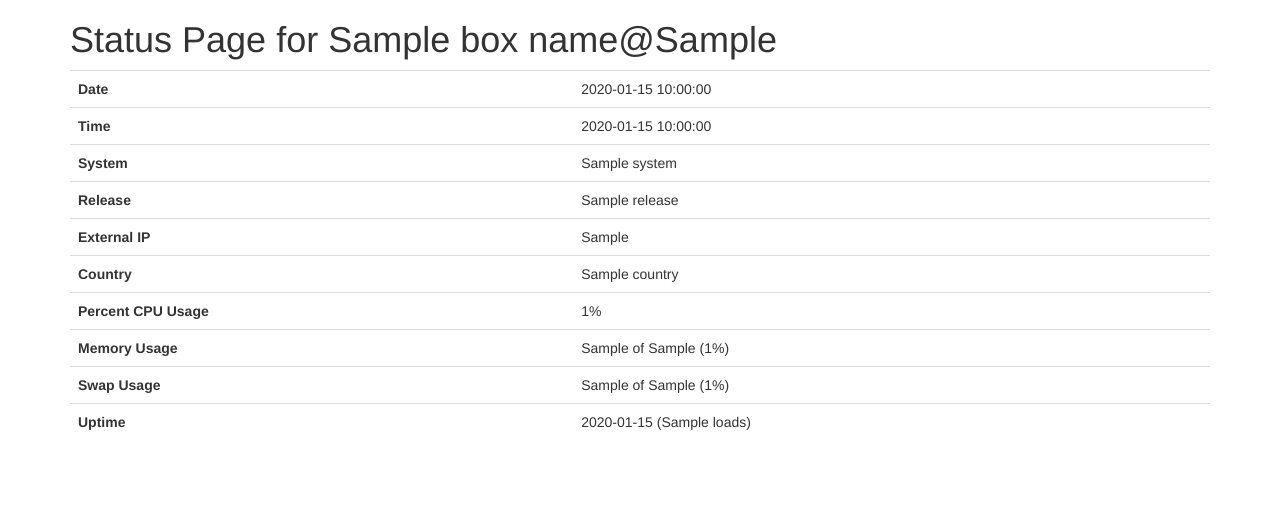
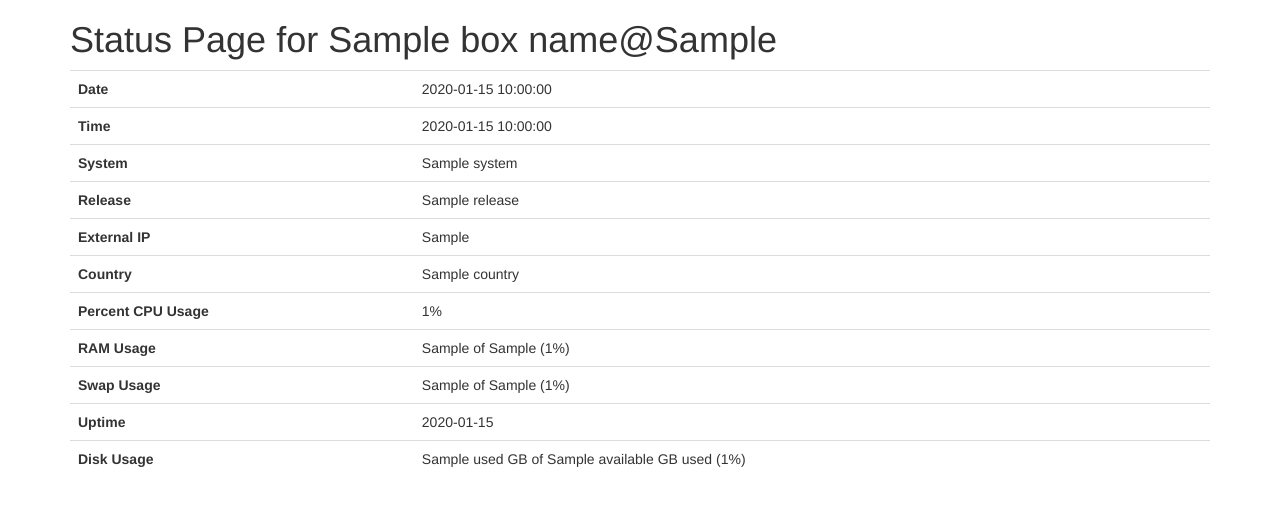
Before and after one commit to Michael-F-Bryan/Server-Status, a Flask app: template templates/home.html in a window 1280 px wide. Shown: the part 52-558 px from the top of the page. Run offline with Flask 2, Linux system fonts and the light colour scheme; the template is opened without the code that fills it: most values are stand-ins (such as "Sample title", 1, 10 or a date in 2020); some libraries are stand-ins or nearby versions.

Commit message:
Tidied up the template and added filesystem usage

```diff
--- a/main.py
+++ b/main.py
@@ -1,3 +1,5 @@
+#!/usr/bin/env python3
+
 import sys
 import json
 import argparse
@@ -22,6 +24,10 @@ class Cacher:
         self.resolution = resolution
         self.active = False
         self.thread = None
+
+        self.int_ip = None
+        self.ext_ip = None
+        self.country = 'Dunno Yet'
 
     def start(self):
         app.logger.info('Cacher started')
@@ -75,12 +81,9 @@ def humansize(nbytes):
 
 
 def get_uptime():
-    pretty_ut = subprocess.Popen(['uptime', '-p'],
+    uptime = subprocess.Popen(['uptime'],
             stdout=subprocess.PIPE, shell=True).stdout.read().decode('utf-8')
-    loads = subprocess.Popen(['uptime'],
-            stdout=subprocess.PIPE, shell=True).stdout.read().decode('utf-8').split()[-3:]
-    loads = ' '.join(loads)
-    return pretty_ut, loads
+    return uptime
 
 
 def parse_processes():
@@ -125,6 +128,20 @@ def parse_processes():
 
     return ps
 
+def filesystem_usage():
+    import pdb; pdb.set_trace()
+    df = subprocess.Popen(['df', '/'], stdout=subprocess.PIPE)
+    output = df.stdout.read().decode('utf-8')
+    output = output.split("\n")[1].split()
+    size, used, available, percent, mountpoint = [int(x) for x in
+    output[1:-2]] + output[-2:]
+
+    Usage = namedtuple('Usage', ['used', 'available', 'percent'])
+    usage = Usage('{:.1f}'.format(used/10e5),
+                  '{:.1f}'.format((used + available)/10e5),
+                  '{:.1f}'.format(100*used/(used + available)))
+    return usage
+
 
 @app.route('/')
 def root():
@@ -148,7 +165,7 @@ def root():
     swap_memory = list(map(humansize, swap_memory))
     pc_swap_memory = psutil.swap_memory().percent
 
-    uptime, loads = get_uptime()
+    uptime= get_uptime()
 
     response = make_response(render_template('home.html',
         box_name=box_name,
@@ -165,7 +182,7 @@ def root():
         swap_memory=swap_memory,
         percent_swap_memory=pc_swap_memory,
         uptime=uptime,
-        loads=loads,
+        fs=filesystem_usage(),
     ))
     return response
 
@@ -183,7 +200,7 @@ def get_processes():
 
 def main(argv):
     parser = argparse.ArgumentParser()
-    parser.add_argument('-p', '--port', dest='port', default=8000,
+    parser.add_argument('-p', '--port', dest='port', default=8000, type=int,
             help='The port to serve the website on')
     parser.add_argument('-d', '--debug', dest='debug', action='store_true',
             help='Start the website in debug mode')
@@ -202,5 +219,14 @@ def main(argv):
     cache.stop()
 
 
+# This is so gunicorn starts the cacher with the application
+def on_starting(server):
+    cache.start()
+
+def on_exit(server):
+    cache.stop()
+
+cache = Cacher()
+
 if __name__ == "__main__":
     main(sys.argv[1:])
--- a/templates/home.html
+++ b/templates/home.html
@@ -6,43 +6,48 @@
   <table class="table">
     <tr>
       <th>Date</dt>
-        <td>{{ date }}</dd>
+        <td>{{ date }}</td>
     </tr>
     <tr>
       <th>Time</dt>
-        <td>{{ time }}</dd>
+        <td>{{ time }}</td>
     </tr>
     <tr>
       <th>System</dt>
-        <td>{{ system }}</dd>
+        <td>{{ system }}</td>
     </tr>
     <tr>
       <th>Release</dt>
-        <td>{{ release }}</dd>
+        <td>{{ release }}</td>
     </tr>
     <tr>
       <th>External IP</dt>
-        <td>{{ ext_ip }}</dd>
+        <td>{{ ext_ip }}</td>
     </tr>
     <tr>
       <th>Country</dt>
-        <td>{{ country }}</dd>
+        <td>{{ country }}</td>
     </tr>
     <tr>
       <th>Percent CPU Usage</dt>
-        <td>{{ percent_cpu }}%</dd>
+        <td>{{ percent_cpu }}%</td>
     </tr>
     <tr>
-      <th>Memory Usage</dt>
-        <td>{{ virtual_memory[0] }} of {{ virtual_memory[1] }} ({{ percent_virtual_memory }}%)</dd>
+      <th>RAM Usage</dt>
+        <td>{{ virtual_memory[0] }} of {{ virtual_memory[1] }} ({{ percent_virtual_memory }}%)</td>
     </tr>
     <tr>
       <th>Swap Usage</dt>
-          <td>{{ swap_memory[0] }} of {{ swap_memory[1] }} ({{ percent_swap_memory }}%)</dd>
+          <td>{{ swap_memory[0] }} of {{ swap_memory[1] }} ({{ percent_swap_memory }}%)</td>
     </tr>
     <tr>
       <th>Uptime</dt>
-          <td>{{ uptime }} ({{ loads }})</dd>
+          <td>{{ uptime }}</td>
+    </tr>
+    <tr>
+      <th>Disk Usage</dt>
+          <td>{{ fs.used }} GB of {{ fs.available }} GB
+          used ({{ fs.percent }}%)</td>
     </tr>
   </table>
   {% endblock %}
```
